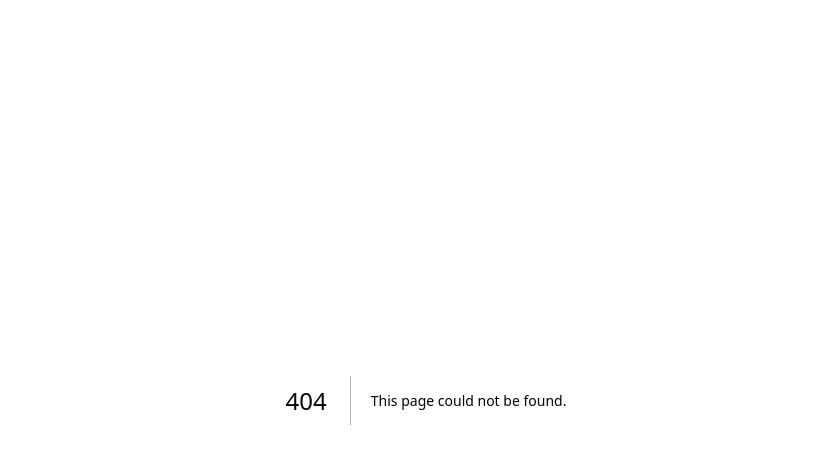
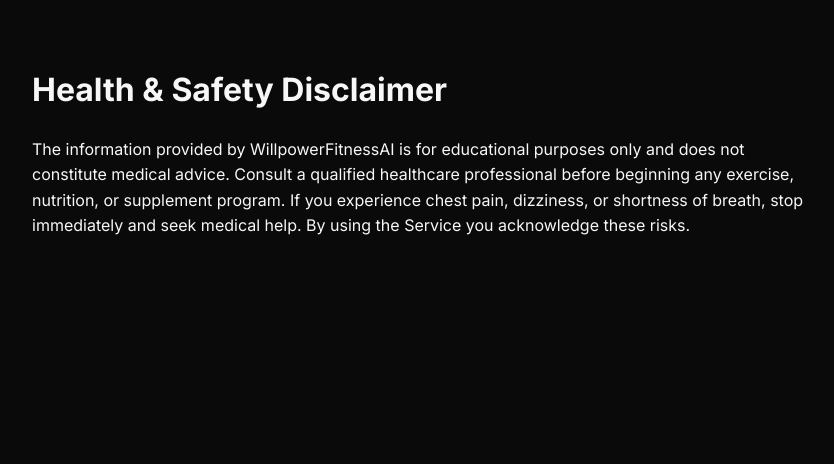
Before and after one commit to WillpowerfitnessAI/willpowerfitness-frontend, a Next.js app: page /disclaimer in a window 1280 px wide. Before the commit this address had no page. Shown: the top 464 px of the page, without its empty margins (214-1048 px from the left). Built offline with nearby package versions, Linux system fonts and the light colour scheme.

Commit message:
Create disclaimer.js

```diff
--- /dev/null
+++ b/pages/disclaimer.js
@@ -0,0 +1,11 @@
+export default function Disclaimer() {
+  return (
+    <main style={{maxWidth:820,margin:"4rem auto",padding:"0 1rem",lineHeight:1.6}}>
+      <h1>Health & Safety Disclaimer</h1>
+      <p>The information provided by WillpowerFitnessAI is for educational purposes only and does not constitute
+         medical advice. Consult a qualified healthcare professional before beginning any exercise, nutrition,
+         or supplement program. If you experience chest pain, dizziness, or shortness of breath, stop immediately
+         and seek medical help. By using the Service you acknowledge these risks.</p>
+    </main>
+  );
+}
```
